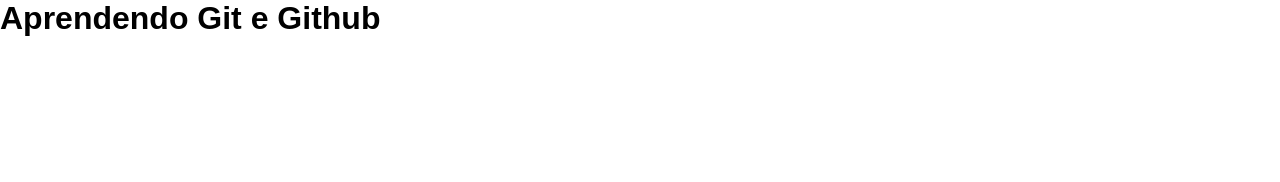
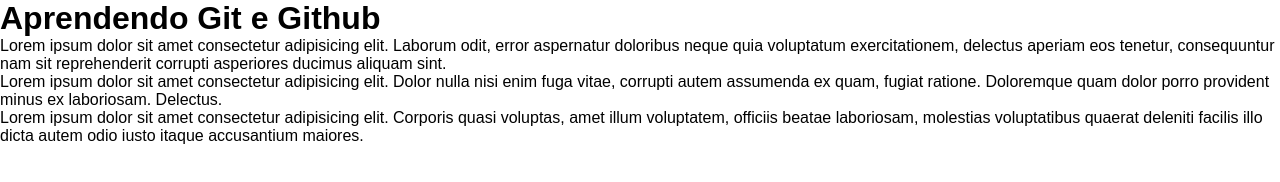
Before and after one commit to ArturCarvalho0/intro-git, a plain HTML site: page index.html in a window 1280 px wide. Drawn offline with Linux system fonts and the light colour scheme.

Commit message:
adding text

```diff
--- a/index.html
+++ b/index.html
@@ -9,6 +9,9 @@
 <body>
   <div>
     <h1>Aprendendo Git e Github</h1>
+    <p>Lorem ipsum dolor sit amet consectetur adipisicing elit. Laborum odit, error aspernatur doloribus neque quia voluptatum exercitationem, delectus aperiam eos tenetur, consequuntur nam sit reprehenderit corrupti asperiores ducimus aliquam sint.</p>
+    <p>Lorem ipsum dolor sit amet consectetur adipisicing elit. Dolor nulla nisi enim fuga vitae, corrupti autem assumenda ex quam, fugiat ratione. Doloremque quam dolor porro provident minus ex laboriosam. Delectus.</p>
+    <p>Lorem ipsum dolor sit amet consectetur adipisicing elit. Corporis quasi voluptas, amet illum voluptatem, officiis beatae laboriosam, molestias voluptatibus quaerat deleniti facilis illo dicta autem odio iusto itaque accusantium maiores.</p>
   </div>
 </body>
 </html>
```
